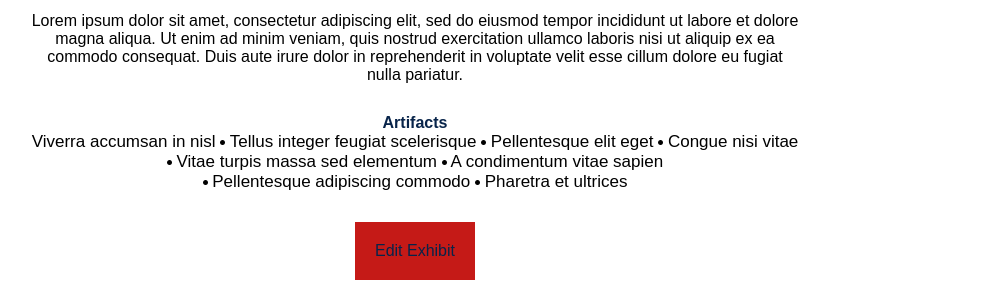
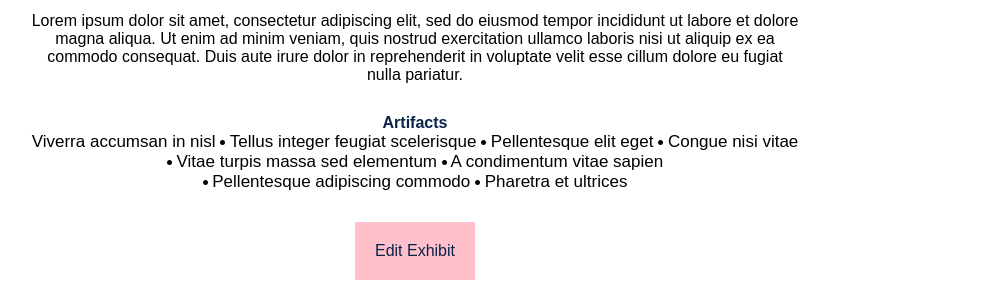
Before and after one commit to MattLitt99/Cosc_4p02_InteractiveMap, a website: page viewExhibit.html in a window 1280 px wide. Shown: the part 553-853 px from the top of the page, without its empty margins (225-1212 px from the left). Drawn offline with Linux system fonts and the light colour scheme.

Commit message:
Update viewExhibition.html changed button style
Changed Edit Exhibition button style from solid to outline

```diff
--- a/viewExhibit.html
+++ b/viewExhibit.html
@@ -49,7 +49,7 @@
             <li> <img class="bullet" src="images/new-moon.png"> Pharetra et ultrices </li>
         </ul>
     </div>
-    <a href="editExhibit.html" class="button solid"> Edit Exhibit </a>
+    <a href="editExhibit.html" class="button outline"> Edit Exhibit </a>
     </div>
 </body>
 
```
